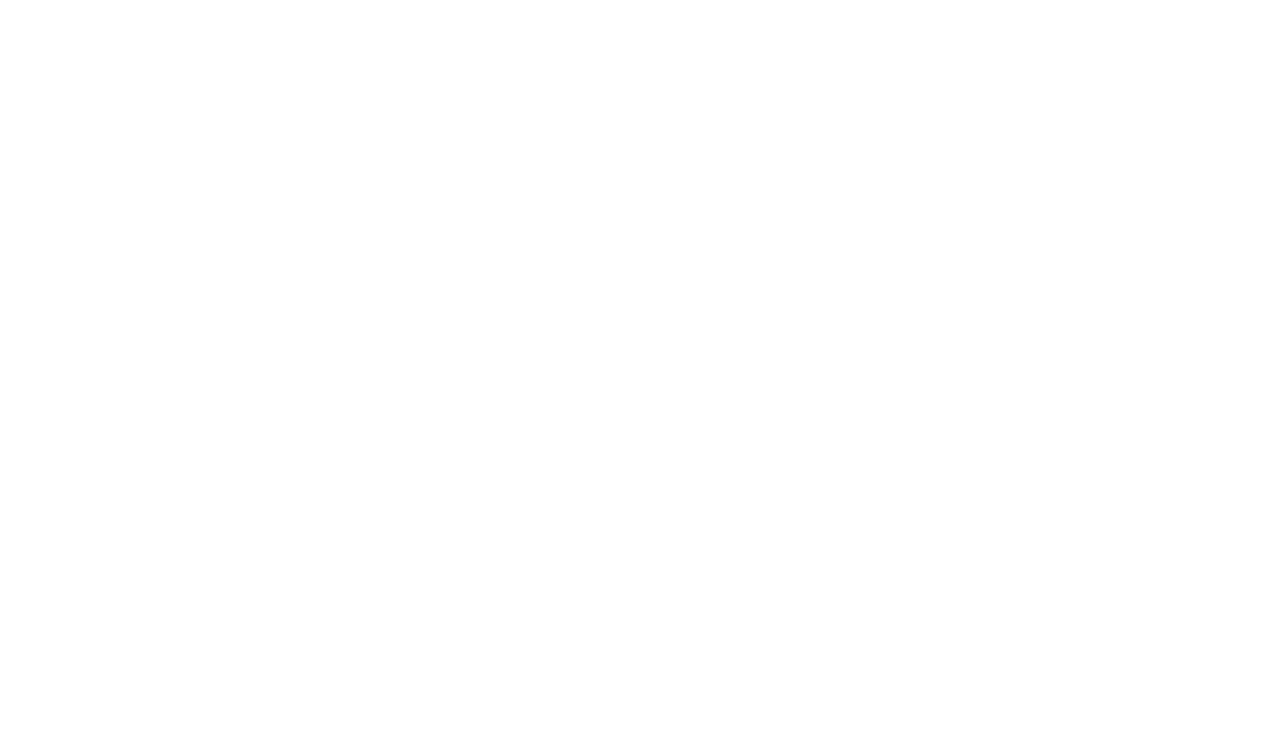
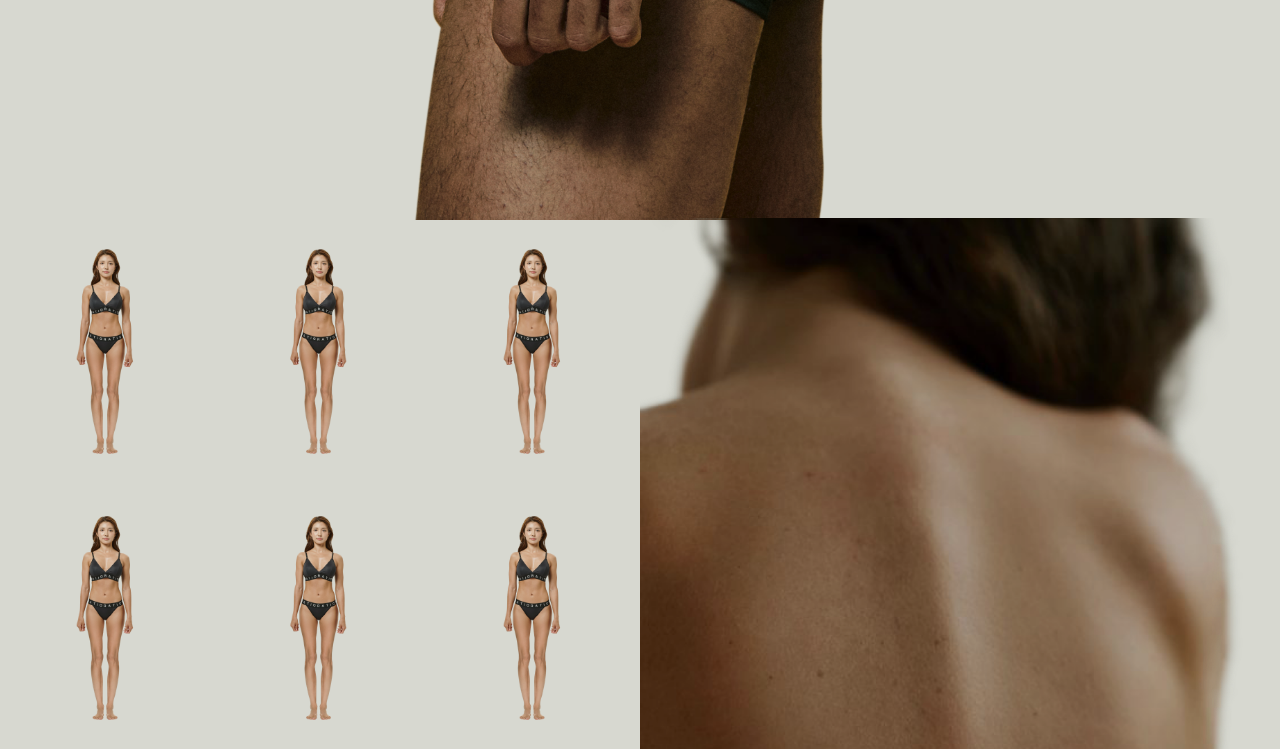
Before and after one commit to cdis001/RATIO25-client, a Next.js app: page /RATIO25-client/ in a window 1280 px wide. Before the commit this address had no page. Shown: the part 500-1249 px from the top of the page. Before the commit the page ends 800 px from the top, so only its background shows below. Built offline with nearby package versions, Linux system fonts and the light colour scheme.

Commit message:
update. Add Deployment Settings  - 배포 관련 설정 추가

```diff
--- a/next.config.js
+++ b/next.config.js
@@ -6,11 +6,12 @@ const nextConfig = {
   compiler: {
     styledComponents: true,
   },
+  basePath: "/RATIO25-client",
   images: {
     loader: "akamai",
     path: "",
+    unoptimized: true,
   },
-  assetPrefix: "./",
 };
 
 module.exports = nextConfig;
--- a/package.json
+++ b/package.json
@@ -5,6 +5,8 @@
   "scripts": {
     "dev": "next dev",
     "build": "next build && next export",
+    "predeploy": "npm run build",
+    "deploy": "touch out/.nojekyll && gh-pages -d out --dotfiles",
     "start": "next start",
     "lint": "next lint"
   },
@@ -22,6 +24,7 @@
     "typescript": "5.0.4"
   },
   "devDependencies": {
-    "@types/styled-components": "^5.1.26"
+    "@types/styled-components": "^5.1.26",
+    "gh-pages": "^5.0.0"
   }
 }
--- a/pages/index.tsx
+++ b/pages/index.tsx
@@ -6,6 +6,7 @@ import Header from "../components/header";
 import Footer from "../components/footer";
 
 import mainBannerImg from "public/imgs/main-banner.png";
+
 import bestWomenUnderwearImg from "public/imgs/best-w-underwear.png";
 import wUnderwearImg01 from "public/imgs/w-underwear-01.png";
 import bestMenUnderwearImg from "public/imgs/best-m-underwear.png";
@@ -32,6 +33,7 @@ const MainLogo = styled.h1`
 
 const MainBanner = styled.div`
   width: 100%;
+  aspect-ratio: 16 / 9;
   & > img {
     width: 100%;
     height: 100%;
@@ -223,29 +225,53 @@ export default function Home() {
       </Head>
       <main>
         <Header />
-        <MainBanner style={{ aspectRatio: 16 / 9 }}>
-          <Image src={mainBannerImg} alt={"main banner"} />
+        <MainBanner>
+          <Image src={mainBannerImg} alt={"main banner"} priority={true} />
         </MainBanner>
         <BestUnderwear>
           <div>
             <UnderwearList>
               <li>
-                <Image src={wUnderwearImg01} alt={"women underwear img 01"} />
+                <Image
+                  src={wUnderwearImg01}
+                  alt={"women underwear img 01"}
+                  priority={false}
+                />
               </li>
               <li>
-                <Image src={wUnderwearImg01} alt={"women underwear img 01"} />
+                <Image
+                  src={wUnderwearImg01}
+                  alt={"women underwear img 01"}
+                  priority={false}
+                />
               </li>
               <li>
-                <Image src={wUnderwearImg01} alt={"women underwear img 01"} />
+                <Image
+                  src={wUnderwearImg01}
+                  alt={"women underwear img 01"}
+                  priority={false}
+                />
               </li>
               <li>
-                <Image src={wUnderwearImg01} alt={"women underwear img 01"} />
+                <Image
+                  src={wUnderwearImg01}
+                  alt={"women underwear img 01"}
+                  priority={false}
+                />
               </li>
               <li>
-                <Image src={wUnderwearImg01} alt={"women underwear img 01"} />
+                <Image
+                  src={wUnderwearImg01}
+                  alt={"women underwear img 01"}
+                  priority={false}
+                />
               </li>
               <li>
-                <Image src={wUnderwearImg01} alt={"women underwear img 01"} />
+                <Image
+                  src={wUnderwearImg01}
+                  alt={"women underwear img 01"}
+                  priority={false}
+                />
               </li>
             </UnderwearList>
           </div>
@@ -253,32 +279,61 @@ export default function Home() {
             <Image
               src={bestWomenUnderwearImg}
               alt={"best women underwear img"}
+              priority={true}
             />
           </div>
         </BestUnderwear>
         <BestUnderwear>
           <div>
-            <Image src={bestMenUnderwearImg} alt={"best men underwear img"} />
+            <Image
+              src={bestMenUnderwearImg}
+              alt={"best men underwear img"}
+              priority={true}
+            />
           </div>
           <div>
             <UnderwearList>
               <li>
-                <Image src={mUnderwearImg01} alt={"men underwear img 01"} />
+                <Image
+                  src={mUnderwearImg01}
+                  alt={"men underwear img 01"}
+                  priority={false}
+                />
               </li>
               <li>
-                <Image src={mUnderwearImg01} alt={"men underwear img 01"} />
+                <Image
+                  src={mUnderwearImg01}
+                  alt={"men underwear img 01"}
+                  priority={false}
+                />
               </li>
               <li>
-                <Image src={mUnderwearImg01} alt={"men underwear img 01"} />
+                <Image
+                  src={mUnderwearImg01}
+                  alt={"men underwear img 01"}
+                  priority={false}
+                />
               </li>
               <li>
-                <Image src={mUnderwearImg01} alt={"men underwear img 01"} />
+                <Image
+                  src={mUnderwearImg01}
+                  alt={"men underwear img 01"}
+                  priority={false}
+                />
               </li>
               <li>
-                <Image src={mUnderwearImg01} alt={"men underwear img 01"} />
+                <Image
+                  src={mUnderwearImg01}
+                  alt={"men underwear img 01"}
+                  priority={false}
+                />
               </li>
               <li>
-                <Image src={mUnderwearImg01} alt={"men underwear img 01"} />
+                <Image
+                  src={mUnderwearImg01}
+                  alt={"men underwear img 01"}
+                  priority={false}
+                />
               </li>
             </UnderwearList>
           </div>
@@ -300,12 +355,14 @@ export default function Home() {
               <Image
                 src={wMainProductLeftImg}
                 alt={"women main product left img"}
+                priority={true}
               />
             </MainProductImg>
             <MainProduct2XImg>
               <Image
                 src={wMainProductRightImg}
                 alt={"women main product right img"}
+                priority={true}
               />
             </MainProduct2XImg>
           </MainProductImgBox>
@@ -317,7 +374,7 @@ export default function Home() {
                   <span>SEXY FIT</span>
                   <br />
                   <span>SPORTY FIT</span>
-                  <Image src={RightAngleBracket} alt={">"} />
+                  <Image src={RightAngleBracket} alt={">"} priority={true} />
                 </p>
               </div>
               <div>
@@ -344,6 +401,7 @@ export default function Home() {
                 <Image
                   src={wMainProductItemImg01}
                   alt={"wamen main product item image 1"}
+                  priority={false}
                 />
               </li>
               <li>
@@ -351,6 +409,7 @@ export default function Home() {
                 <Image
                   src={wMainProductItemImg01}
                   alt={"wamen main product item image 1"}
+                  priority={false}
                 />
               </li>
               <li>
@@ -358,12 +417,14 @@ export default function Home() {
                 <Image
                   src={wMainProductItemImg01}
                   alt={"wamen main product item image 1"}
+                  priority={false}
                 />
               </li>
               <li>
                 <Image
                   src={wMainProductItemImg01}
                   alt={"wamen main product item image 1"}
+                  priority={false}
                 />
               </li>
             </MainMainProductList>
@@ -383,12 +444,14 @@ export default function Home() {
               <Image
                 src={mMainProductLeftImg}
                 alt={"men main product left img"}
+                priority={true}
               />
             </MainProduct2XImg>
             <MainProductImg>
               <Image
                 src={mMainProductRightImg}
                 alt={"men main product right img"}
+                priority={true}
               />
             </MainProductImg>
           </MainProductImgBox>
@@ -400,10 +463,10 @@ export default function Home() {
                   <span>SPORTY FIT</span>
                   <br />
                   <span>SEXY FIT</span>
-                  <Image src={RightAngleBracket} alt={">"} />
+                  <Image src={RightAngleBracket} alt={">"} priority={true} />
                   <br />
                   <span>BIKINI FIT</span>
-                  <Image src={RightAngleBracket} alt={">"} />
+                  <Image src={RightAngleBracket} alt={">"} priority={true} />
                 </p>
               </div>
               <div>
@@ -429,6 +492,7 @@ export default function Home() {
                 <Image
                   src={wMainProductItemImg01}
                   alt={"wamen main product item image 1"}
+                  priority={false}
                 />
               </li>
               <li>
@@ -436,6 +500,7 @@ export default function Home() {
                 <Image
                   src={wMainProductItemImg01}
                   alt={"wamen main product item image 1"}
+                  priority={false}
                 />
               </li>
               <li>
@@ -443,12 +508,14 @@ export default function Home() {
                 <Image
                   src={wMainProductItemImg01}
                   alt={"wamen main product item image 1"}
+                  priority={false}
                 />
               </li>
               <li>
                 <Image
                   src={wMainProductItemImg01}
                   alt={"wamen main product item image 1"}
+                  priority={false}
                 />
               </li>
             </MainMainProductList>
```
Also changed, not shown: 1 other file (tests, documents, lock files or other folders).
